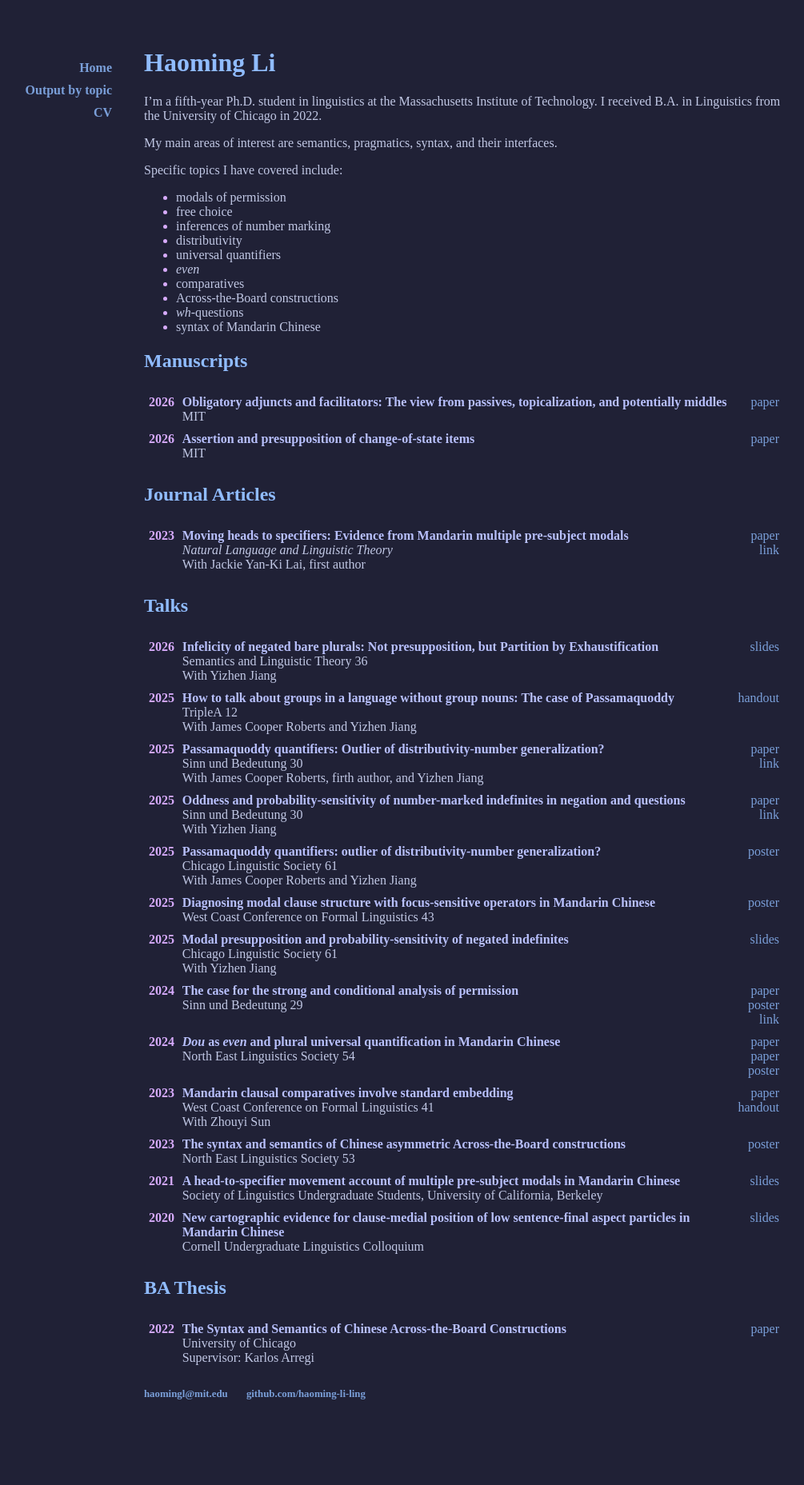
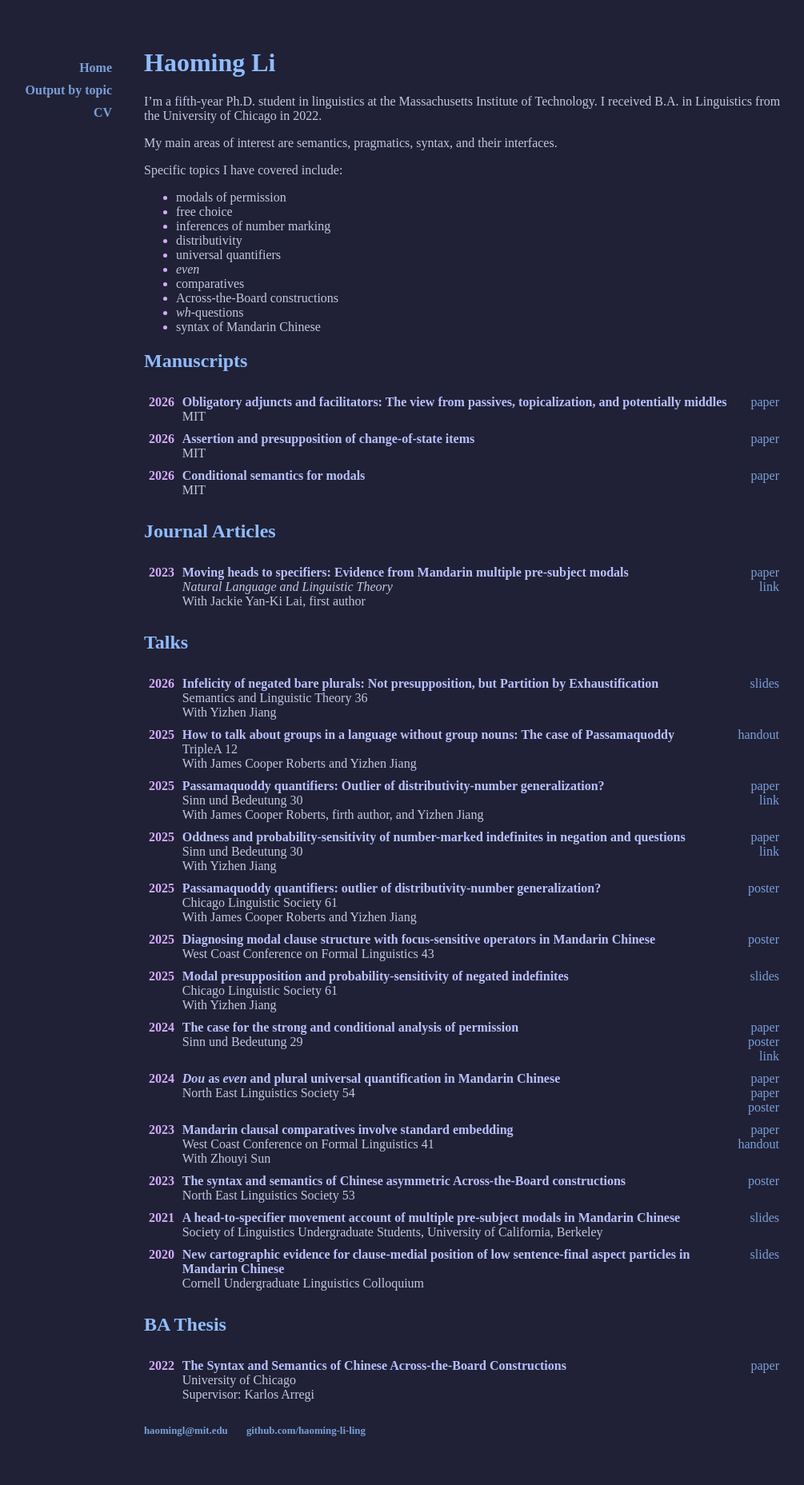
Before and after one commit to haoming-li-ling/haoming-li-ling.github.io, a Jekyll site: the page built from index.md, in a window 1280 px wide. Shown: the whole page at 80% size, without its empty margins (60-1065 px from the left). Built offline with Jekyll 4.4.1, drawn with Linux system fonts in a browser that asks for light colours; a style sheet for code colours, icons or effects is not loaded; before the commit the page ends 1811 px from its top, so only the background shows below that.

Commit message:
diss manu

```diff
--- a/_data/output.yml
+++ b/_data/output.yml
@@ -1,3 +1,11 @@
+- title: "Conditional semantics for modals"
+  category: Manuscript
+  topics: ["modality", "conditionals", "implicatures"]
+  date: "2026"
+  publication: MIT
+  resources:
+    - type: paper
+      url: /files/semantic_fc_paper.pdf
 - title: "Assertion and presupposition of change-of-state items"
   category: Manuscript
   topics: ["presupposition", "aspect"]
```
Also changed, not shown: 1 other file.
